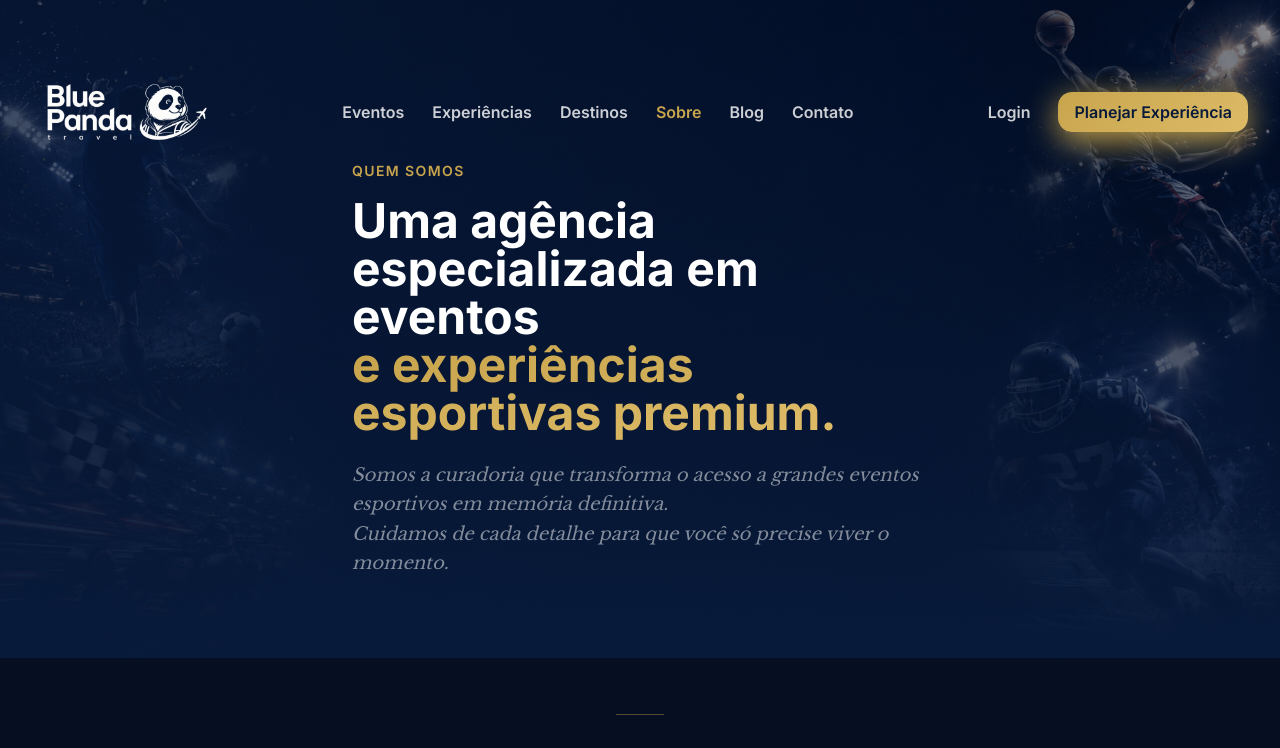
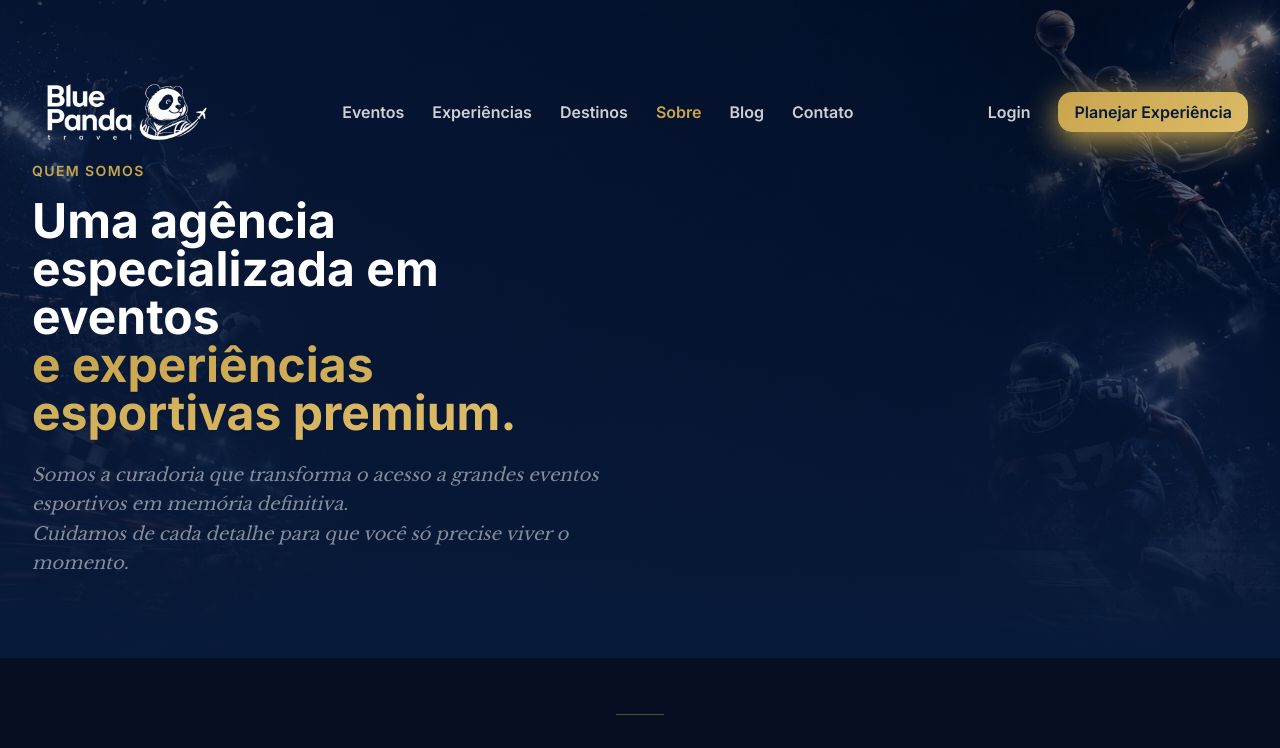
Before and after one commit to Brunoleoguilherme/blue-panda-plataform, a Next.js app: page /sobre in a window 1280 px wide. Shown: the top 748 px of the page. Built offline with nearby package versions, Linux system fonts and the light colour scheme.

Commit message:
sobre: alinha hero igual destinos

```diff
--- a/app/(public)/sobre/sobre-hero.tsx
+++ b/app/(public)/sobre/sobre-hero.tsx
@@ -6,7 +6,7 @@ import { motion } from "framer-motion";
 
 export function SobreHero() {
   return (
-    <section className="relative min-h-[70vh] flex items-end overflow-hidden">
+    <section className="relative pt-28 sm:pt-40 pb-12 sm:pb-20 overflow-hidden">
       {/* Background */}
       <div className="absolute inset-0 z-0">
         <Image
@@ -21,7 +21,7 @@ export function SobreHero() {
         <div className="absolute inset-0 bg-gradient-to-r from-midnight/70 to-transparent" />
       </div>
 
-      <div className="container-bp relative z-10 pb-20 pt-40">
+      <div className="container-bp relative z-10">
         <motion.div
           initial={{ opacity: 0, y: 24 }}
           animate={{ opacity: 1, y: 0 }}
```
